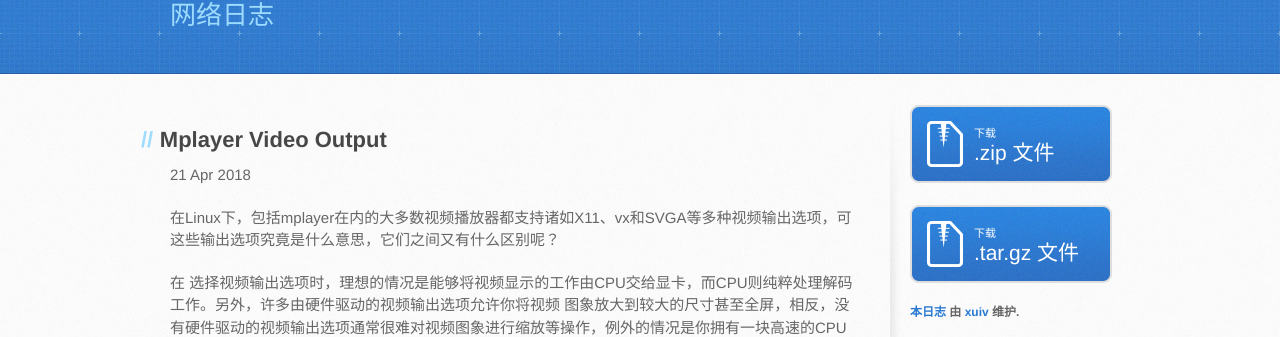
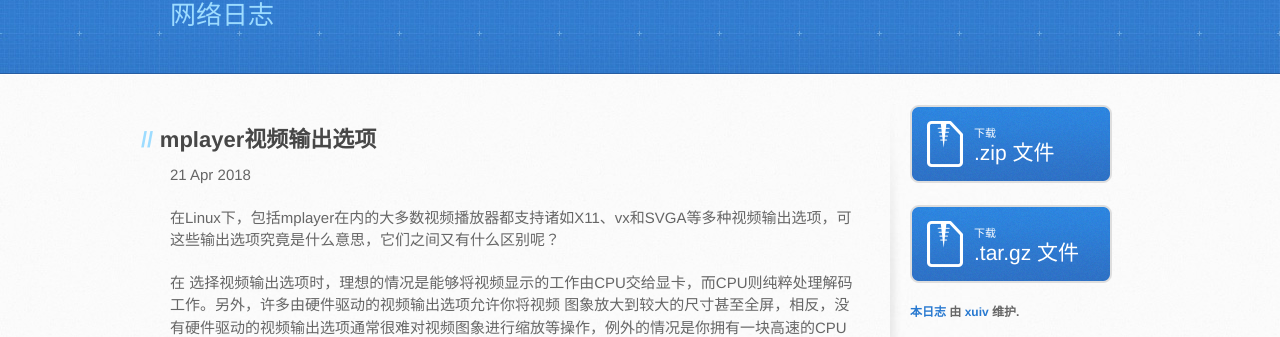
Before and after one commit to xuiv/xuiv.github.io, a Jekyll site: the page built from _posts/2018-04-21-mplayer-video-output.markdown, in a window 1280 px wide and 900 px high. Shown: the part 127-464 px from the top of the window. Built offline with Jekyll 4.4.1, drawn with Linux system fonts in a browser that asks for light colours; some web fonts are replaced; our own code applies the rules of GitHub Pages for plain Markdown files.

Commit message:
Update 2018-04-21-mplayer-video-output.markdown

```diff
--- a/_posts/2018-04-21-mplayer-video-output.markdown
+++ b/_posts/2018-04-21-mplayer-video-output.markdown
@@ -1,3 +1,10 @@
+---
+layout: post
+title:  "mplayer视频输出选项"
+date:   2018-04-21 18:10:00
+categories: computer config
+---
+
 在Linux下，包括mplayer在内的大多数视频播放器都支持诸如X11、vx和SVGA等多种视频输出选项，可这些输出选项究竟是什么意思，它们之间又有什么区别呢？
 
 在 选择视频输出选项时，理想的情况是能够将视频显示的工作由CPU交给显卡，而CPU则纯粹处理解码工作。另外，许多由硬件驱动的视频输出选项允许你将视频 图象放大到较大的尺寸甚至全屏，相反，没有硬件驱动的视频输出选项通常很难对视频图象进行缩放等操作，例外的情况是你拥有一块高速的CPU来处理这些操 作。
```
